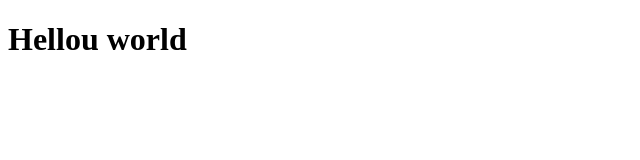
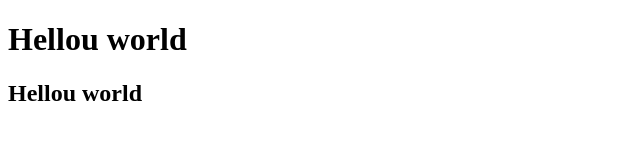
Before and after one commit to RadROP/test-repo, a plain HTML site: page index.html in a window 1280 px wide. Shown: the whole page, without its empty margins (0-640 px from the left). Drawn offline with Linux system fonts and the light colour scheme.

Commit message:
add h2 title

```diff
--- a/index.html
+++ b/index.html
@@ -7,5 +7,6 @@
 </head>
 <body>
     <h1>Hellou world</h1>
+    <h2>Hellou world</h2>
 </body>
 </html>
```
